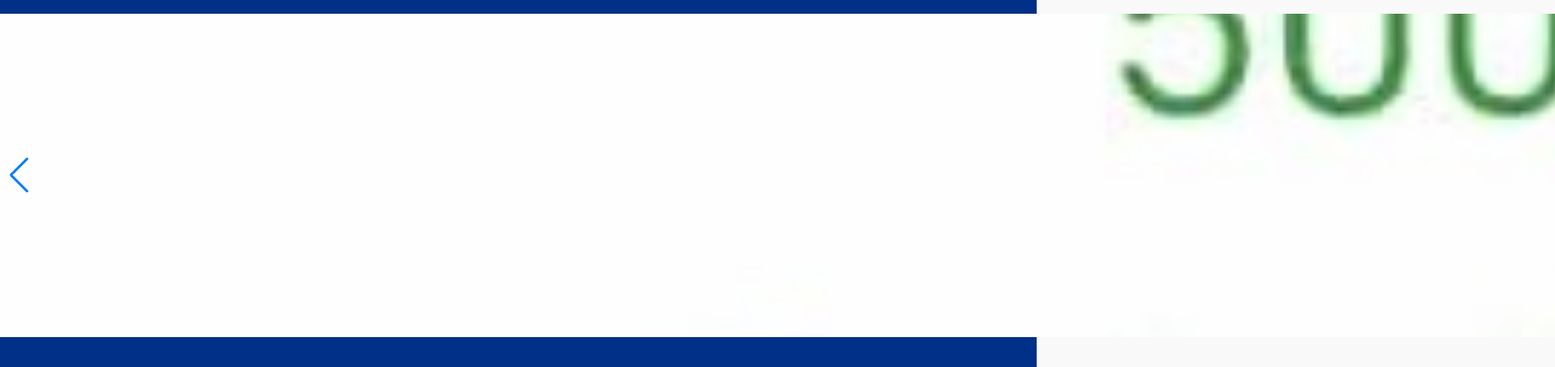
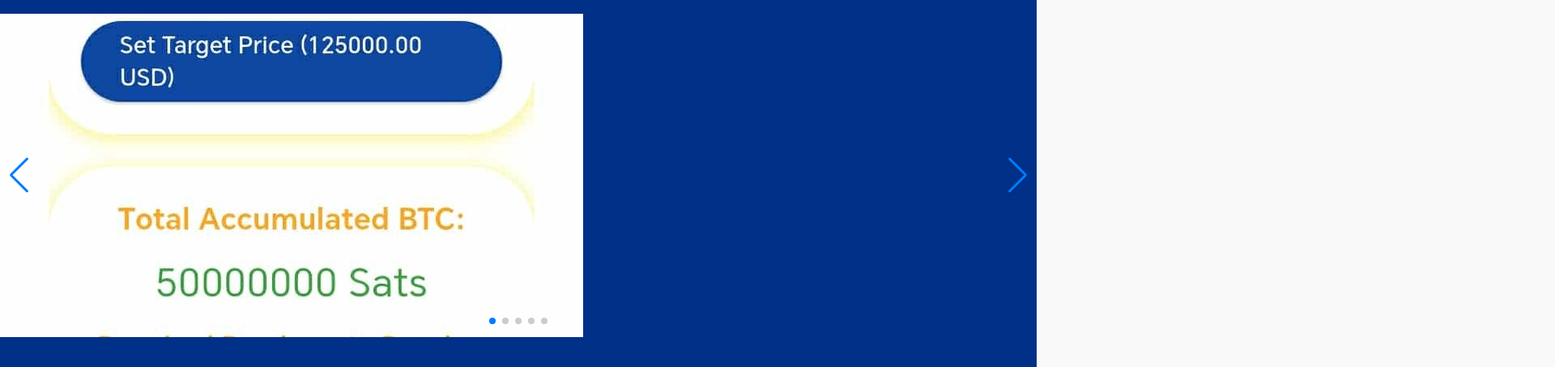
Before and after one commit to BriantPosada/Stacker, a plain HTML site: page index.html in a window 1280 px wide. Shown: the part 148-602 px from the top of the page at 81% size, 1920 px wide, since content can reach past the window. Drawn offline with nearby package versions, Linux system fonts and the light colour scheme.

Commit message:
Update styles.css

```diff
--- a/styles.css
+++ b/styles.css
@@ -33,14 +33,14 @@
 
 /* Estilos para el slider */
 .swiper {
-    width: 400%;
+    width: 100%;
     height: 400px; /* Alto fijo, ajustable según necesites */
     margin: 20px 0;
 }
 
 .swiper-slide img {
-    width: 100%;
-    height: 100%;
+    width: 720px;
+    height: 720px;
     object-fit: cover; /* Escala la imagen manteniendo proporción */
     display: block;
 }
```
